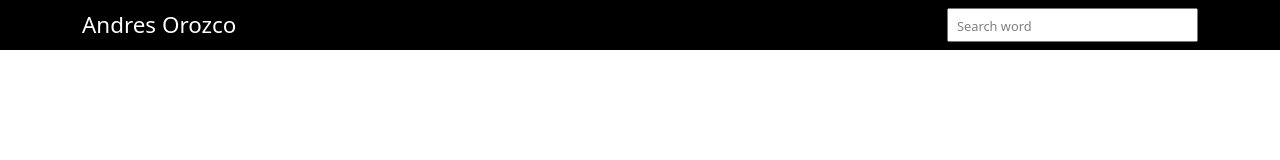
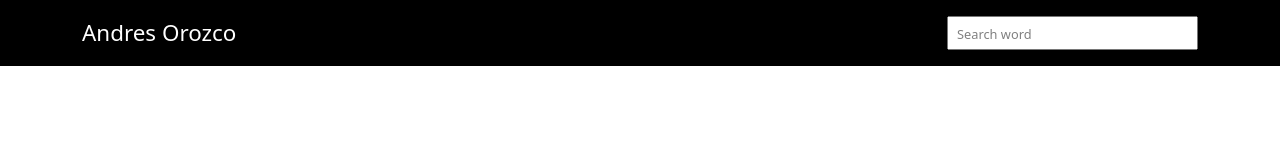
Before and after one commit to AndresOrozcoDev/portfolio, a plain HTML site: page index.html in a window 1280 px wide. Shown: the top 160 px of the page. Drawn offline with nearby package versions, Linux system fonts and the light colour scheme.

Commit message:
second commit

```diff
--- a/styles/header.css
+++ b/styles/header.css
@@ -1,4 +1,5 @@
 .ao-header {
     background-color: black;
     position: fixed;
+    padding: 1rem 0rem;
 }
```
